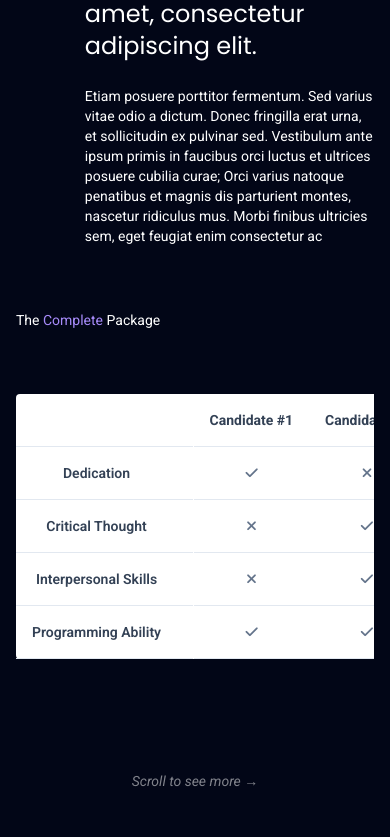
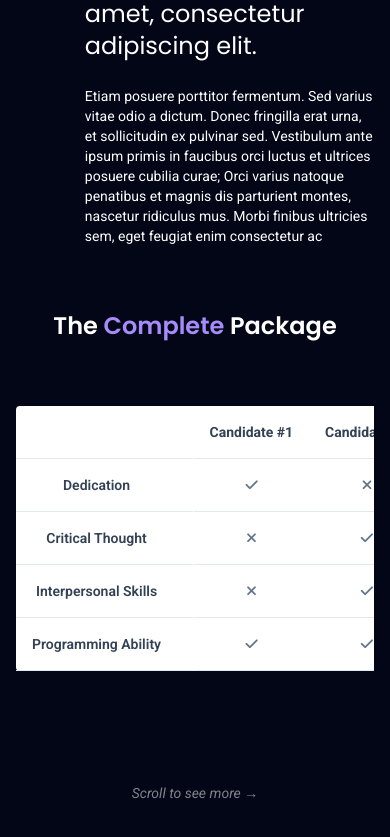
Before and after one commit to maheem20/web_portfolio, a SvelteKit app: page / in a window 390 px wide. Shown: the part 3144-3981 px from the top of the page. Built offline with nearby package versions, Linux system fonts and the light colour scheme.

Commit message:
feat: enhance header styling in Main component

```diff
--- a/src/components/Main.svelte
+++ b/src/components/Main.svelte
@@ -146,7 +146,9 @@
                 </div>
             {/each}
         </div>
-        <h5>The <span class="text-violet-400">Complete</span> Package</h5>
+        <h5 class="text-2xl sm:text-3xl font-semibold text-center poppins">
+            The <span class="text-violet-400 poppins">Complete</span> Package
+        </h5>
         <div
             class="flex flex-col overflow-x-scroll gap-10 max-w-[800px] mx-auto w-full"
         >
```
